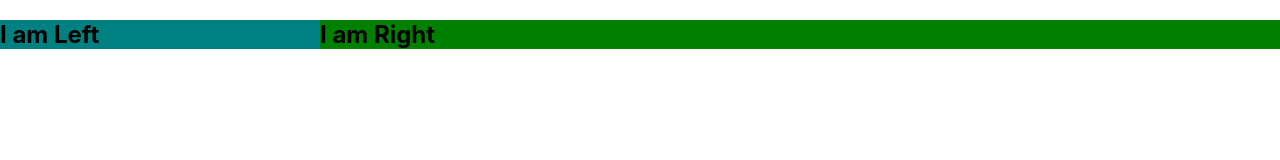
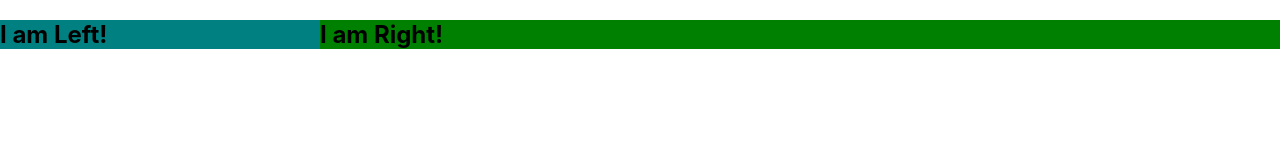
Before and after one commit to kgallagher52/advanced-react, a React (Create React App) app: page / in a window 1280 px wide. Shown: the top 160 px of the page. Built offline with nearby package versions, Linux system fonts and the light colour scheme.

Commit message:
feat(split-screen): basic

```diff
--- a/src/App.js
+++ b/src/App.js
@@ -1,18 +1,18 @@
 import { SplitScreen } from "./components/split-screen";
 
-const LeftSideComp = () => (
-  <h2 style={{ background: "teal" }}>I am Left</h2>
+const LeftSideComp = ({ title }) => (
+  <h2 style={{ background: "teal" }}>{title}</h2>
 );
 
-const RightSideComp = () => (
-  <h2 style={{ background: "green" }}>I am Right</h2>
+const RightSideComp = ({ title }) => (
+  <h2 style={{ background: "green" }}>{title}</h2>
 );
 
 function App() {
   return (
     <SplitScreen leftWidth={1} rightWidth={3} >
-      <LeftSideComp />
-      <RightSideComp />
+      <LeftSideComp title={"I am Left!"} />
+      <RightSideComp title={"I am Right!"} />
     </SplitScreen>
   );
 };
```
